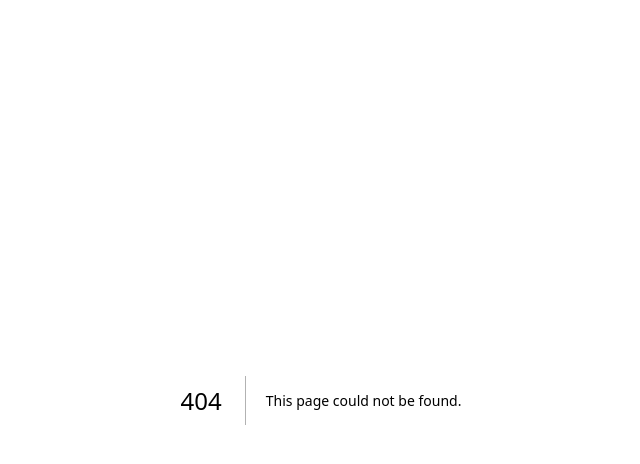
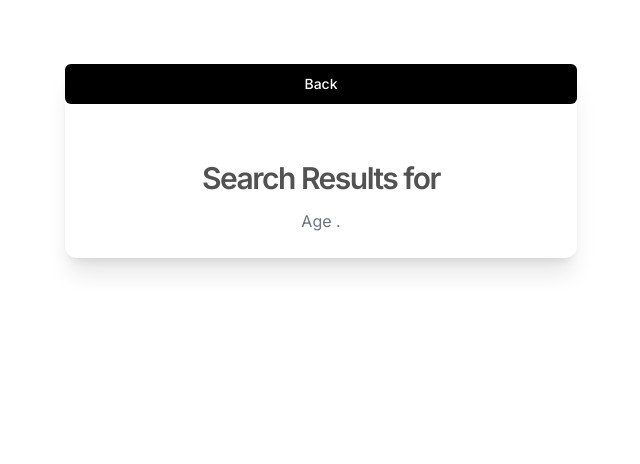
Before and after one commit to officialrajdeepsingh/state-management-with-url, a Next.js app: page /searchparams in a window 1280 px wide. Before the commit this address had no page. Shown: the top 464 px of the page, without its empty margins (319-959 px from the left). Built offline with nearby package versions, Linux system fonts and the light colour scheme.

Commit message:
share state with search params

```diff
--- /dev/null
+++ b/app/searchparams/page.tsx
@@ -0,0 +1,26 @@
+import Link from "next/link"
+export default function Page({
+  searchParams
+}: {
+  searchParams: Record<string, string | string[] | undefined>
+}) {
+  return (
+    <section className="relative items-center w-full px-5 py-12 mx-auto md:px-12 lg:px-24 max-w-7xl">
+        <div className="grid grid-cols-1">
+          <div className="w-full max-w-lg mx-auto my-4 bg-white shadow-xl rounded-xl">
+            <Link
+              className="inline-flex items-center justify-center whitespace-nowrap rounded-md text-sm font-medium  bg-black text-white hover:bg-black/90 h-10 px-3 py-2 w-full"
+              href='/'
+            >
+              Back
+            </Link>
+
+            <div className="p-6 lg:text-center">
+              <h4 className="mt-8 text-2xl font-semibold leading-none tracking-tighter text-neutral-600 lg:text-3xl">Search Results for {searchParams?.name} </h4>
+              <p className="mt-3 text-base leading-relaxed text-gray-500">Age {searchParams?.age}.</p>
+            </div>
+          </div>
+        </div>
+    </section>
+  )
+}
```
